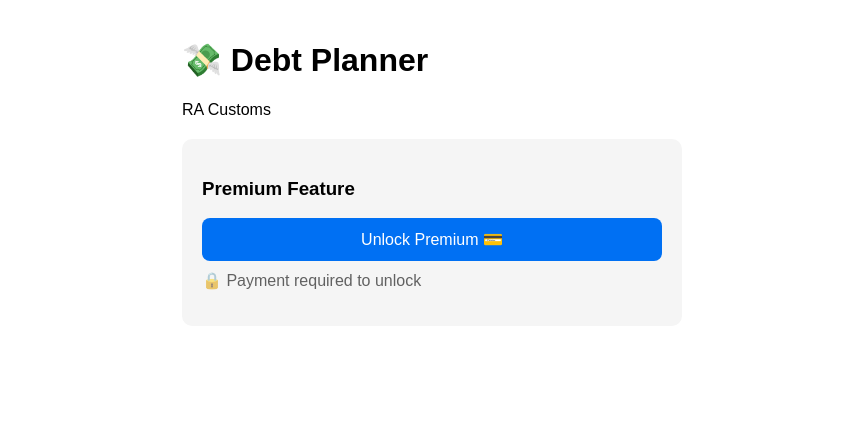
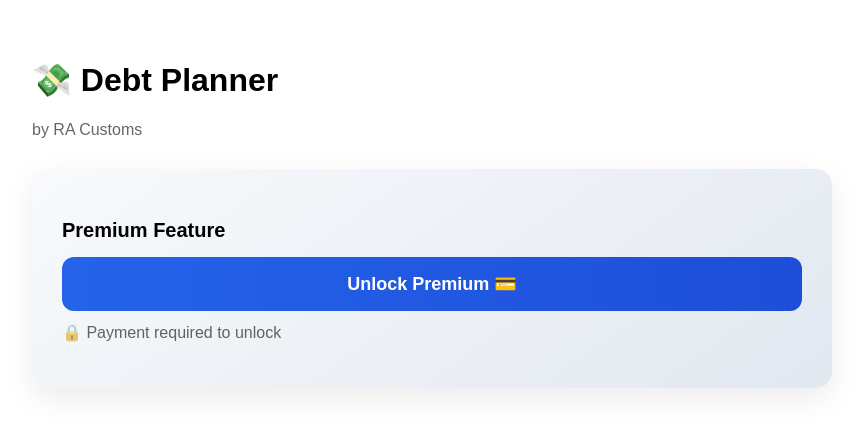
Before and after one commit to diehardbroncosfan303-rgb/debt-app, a Next.js app: page / in a window 1280 px wide. Shown: the top 430 px of the page, without its empty margins (208-1071 px from the left). Built offline with nearby package versions, Linux system fonts and the light colour scheme.

Commit message:
Update page.js

```diff
--- a/app/page.js
+++ b/app/page.js
@@ -3,10 +3,13 @@ import { useState, useEffect } from "react";
 
 export default function Page() {
   const [premium, setPremium] = useState(false);
+  const [loading, setLoading] = useState(false);
 
-  // ✅ STRIPE UPGRADE FUNCTION (THIS WAS MISSING / WRONG)
+  // 💳 STRIPE CHECKOUT
   const upgrade = async () => {
     try {
+      setLoading(true);
+
       const res = await fetch(
         `${window.location.origin}/api/checkout`,
         { method: "POST" }
@@ -15,7 +18,8 @@ export default function Page() {
       const data = await res.json();
 
       if (!data.url) {
-        alert("No checkout URL returned");
+        alert("ERROR: " + data.error);
+        setLoading(false);
         return;
       }
 
@@ -23,10 +27,11 @@ export default function Page() {
     } catch (err) {
       console.error(err);
       alert("Payment failed to start");
+      setLoading(false);
     }
   };
 
-  // ✅ HANDLE SUCCESS RETURN FROM STRIPE
+  // ✅ HANDLE SUCCESS RETURN
   useEffect(() => {
     const params = new URLSearchParams(window.location.search);
 
@@ -41,41 +46,61 @@ export default function Page() {
   }, []);
 
   return (
-    <main style={{
-      padding: 20,
-      maxWidth: 500,
-      margin: "auto",
-      fontFamily: "sans-serif"
-    }}>
-      <h1>💸 Debt Planner</h1>
-      <p>RA Customs</p>
+    <main
+      style={{
+        padding: "40px 20px",
+        maxWidth: 800,
+        margin: "auto",
+        fontFamily: "sans-serif",
+      }}
+    >
+      {/* HEADER */}
+      <h1 style={{ fontSize: 32, fontWeight: "700" }}>
+        💸 Debt Planner
+      </h1>
+      <p style={{ opacity: 0.6 }}>by RA Customs</p>
 
-      <div style={{
-        marginTop: 20,
-        padding: 20,
-        borderRadius: 10,
-        background: "#f5f5f5"
-      }}>
-        <h3>Premium Feature</h3>
+      {/* CARD */}
+      <div
+        style={{
+          marginTop: 30,
+          padding: 30,
+          borderRadius: 16,
+          background: "linear-gradient(145deg, #f8fafc, #e2e8f0)",
+          boxShadow: "0 10px 30px rgba(0,0,0,0.08)",
+        }}
+      >
+        <h3 style={{ fontSize: 20, marginBottom: 15 }}>
+          Premium Feature
+        </h3>
 
         <button
           onClick={premium ? () => alert("Feature unlocked!") : upgrade}
+          disabled={loading}
           style={{
-            padding: 12,
-            borderRadius: 8,
+            padding: 16,
+            borderRadius: 12,
             border: "none",
-            background: premium ? "#22c55e" : "#0070f3",
+            background: premium
+              ? "linear-gradient(90deg,#22c55e,#16a34a)"
+              : "linear-gradient(90deg,#2563eb,#1d4ed8)",
             color: "white",
             width: "100%",
             cursor: "pointer",
-            fontSize: 16
+            fontSize: 18,
+            fontWeight: "600",
+            opacity: loading ? 0.7 : 1,
           }}
         >
-          {premium ? "Premium Unlocked ✅" : "Unlock Premium 💳"}
+          {premium
+            ? "Premium Unlocked ✅"
+            : loading
+            ? "Loading..."
+            : "Unlock Premium 💳"}
         </button>
 
         {!premium && (
-          <p style={{ marginTop: 10, opacity: 0.6 }}>
+          <p style={{ marginTop: 12, opacity: 0.6 }}>
             🔒 Payment required to unlock
           </p>
         )}
```
